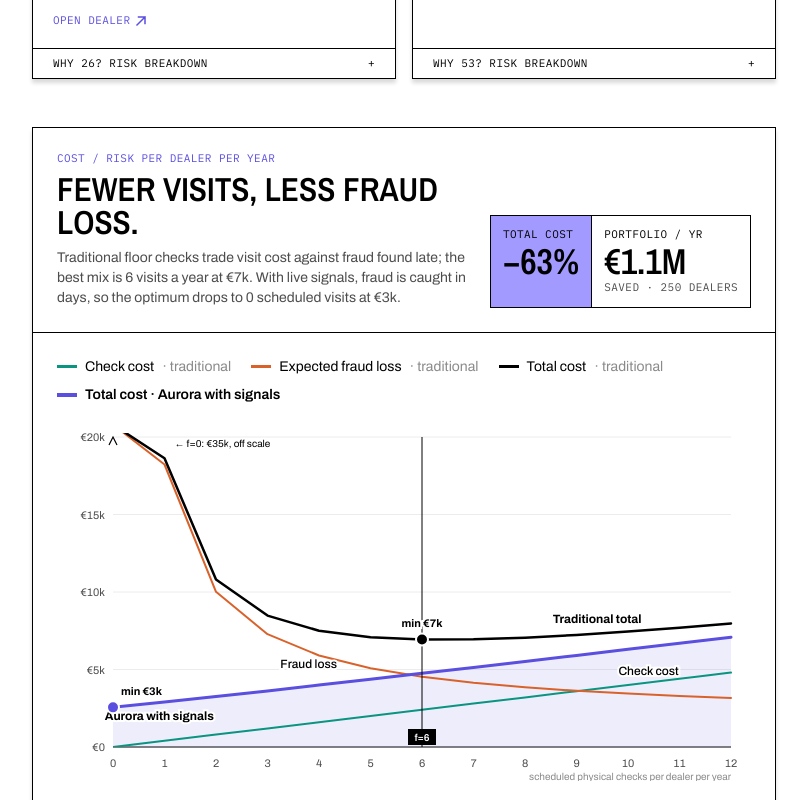
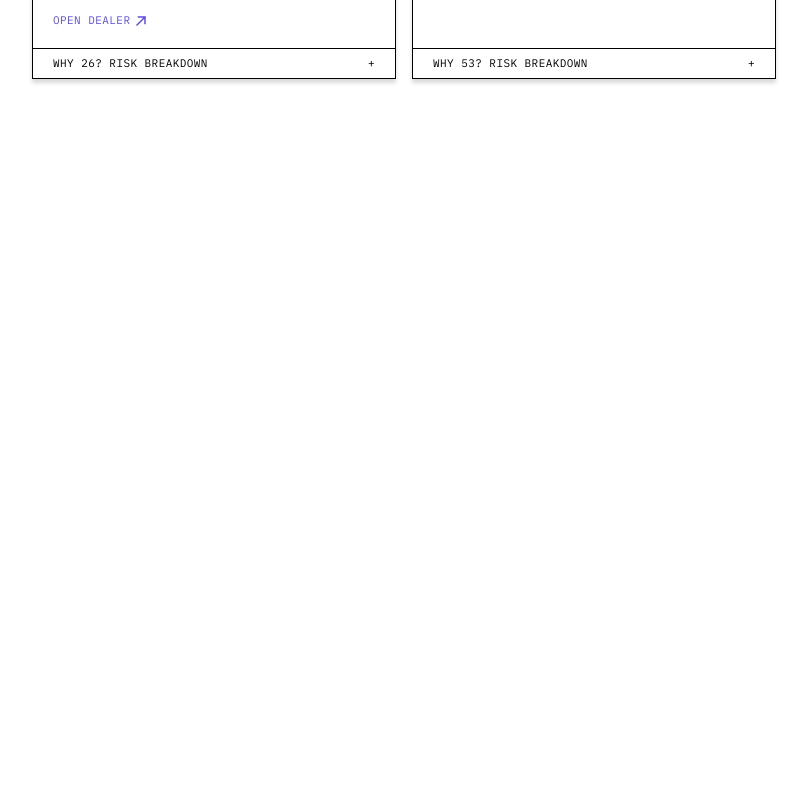
Before and after one commit to YaokaiZhang/dealer-floor-check, a Next.js app: page /bank in a window 1280 px wide. Shown: the part 1220-2020 px from the top of the page, without its empty margins (0-809 px from the left). After the commit the page ends 1379 px from the top, so only its background shows below. Built offline with nearby package versions, Linux system fonts and the light colour scheme.

Commit message:
Remove cost / risk chart from bank dashboard

```diff
--- a/src/app/bank/page.tsx
+++ b/src/app/bank/page.tsx
@@ -9,7 +9,6 @@ import { Portfolio } from "@/components/bank/Portfolio";
 import { AlertFeed } from "@/components/bank/AlertFeed";
 import { AlertDetail } from "@/components/bank/AlertDetail";
 import { DealerDetail } from "@/components/bank/DealerDetail";
-import { CostChart } from "@/components/bank/CostChart";
 import { Drawer } from "@/components/bank/Drawer";
 
 type Panel = { kind: "alert" | "dealer"; id: string } | null;
@@ -57,7 +56,6 @@ export default function BankPage() {
                 </div>
                 <Portfolio s={s} onOpen={(id) => setPanel({ kind: "dealer", id })} />
               </section>
-              <CostChart />
             </div>
             <aside id="alerts" className="order-1 min-w-0 scroll-mt-20 lg:order-2 lg:sticky lg:top-20 lg:max-h-[calc(100vh-6rem)] lg:self-start lg:overflow-y-auto">
               <AlertFeed s={s} selected={alert?.id ?? null} onSelect={(id) => setPanel({ kind: "alert", id })} />
```
Also changed, not shown: 1 other file (tests, documents, lock files or other folders).
